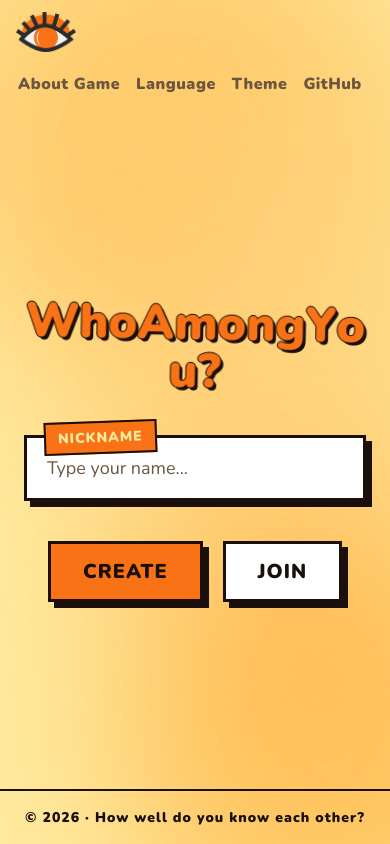
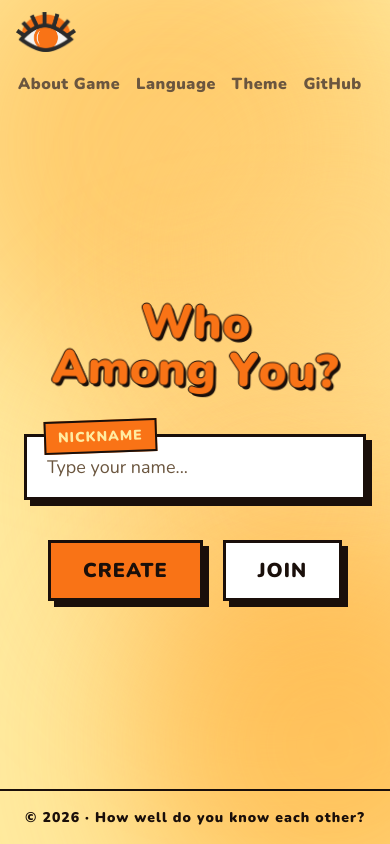
Before and after one commit to Meidorislav/who-among-you, a React (Vite) app in the folder frontend/: page / in a window 390 px wide. Built offline with nearby package versions, Linux system fonts and the light colour scheme.

Commit message:
fix: fix title for mobile

```diff
--- a/frontend/src/components/Home/Home.module.css
+++ b/frontend/src/components/Home/Home.module.css
@@ -10,10 +10,11 @@
 
 .title {
   font-family: var(--font-display);
-  font-size: clamp(48px, 12vw, 128px);
+  font-size: clamp(40px, 12vw, 128px);
   color: var(--color-accent);
   margin: 0;
   text-align: center;
+  text-wrap: balance;
   line-height: 1;
   user-select: none;
   text-shadow:
@@ -23,6 +24,11 @@
     0 0.02em 0 var(--color-frame),
     0.06em 0.06em 0 var(--color-frame);
   animation: titleSway 4s ease-in-out infinite;
+}
+
+.titleWord {
+  display: inline-block;
+  white-space: nowrap;
 }
 
 @keyframes titleSway {
--- a/frontend/src/components/Home/Home.tsx
+++ b/frontend/src/components/Home/Home.tsx
@@ -1,3 +1,4 @@
+import { Fragment } from 'react'
 import { useTranslation } from 'react-i18next'
 import styles from './Home.module.css'
 
@@ -10,18 +11,30 @@ type HomeProps = {
 export const Home = ({ name, onNameChange, onJoin }: HomeProps) => {
   const { t } = useTranslation()
   const title = t('brand')
+  const words = title.split(' ')
+  let letterIndex = 0
 
   return (
     <main className={styles.home}>
       <h1 className={styles.title}>
-        {title.split('').map((char, i) => (
-          <span
-            key={i}
-            className={styles.titleLetter}
-            style={{ animationDelay: `${i * 0.05}s` }}
-          >
-            {char === ' ' ? ' ' : char}
-          </span>
+        {words.map((word, wi) => (
+          <Fragment key={wi}>
+            <span className={styles.titleWord}>
+              {word.split('').map((char, ci) => {
+                const i = letterIndex++
+                return (
+                  <span
+                    key={ci}
+                    className={styles.titleLetter}
+                    style={{ animationDelay: `${i * 0.05}s` }}
+                  >
+                    {char}
+                  </span>
+                )
+              })}
+            </span>
+            {wi < words.length - 1 && ' '}
+          </Fragment>
         ))}
       </h1>
 
```
